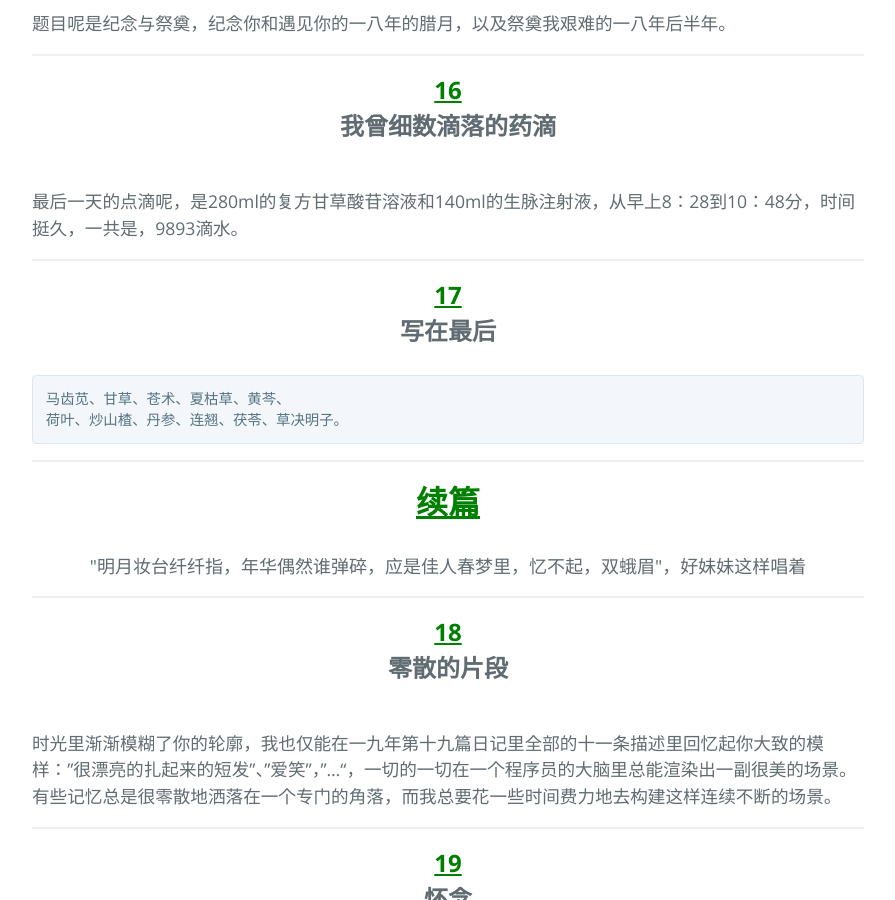
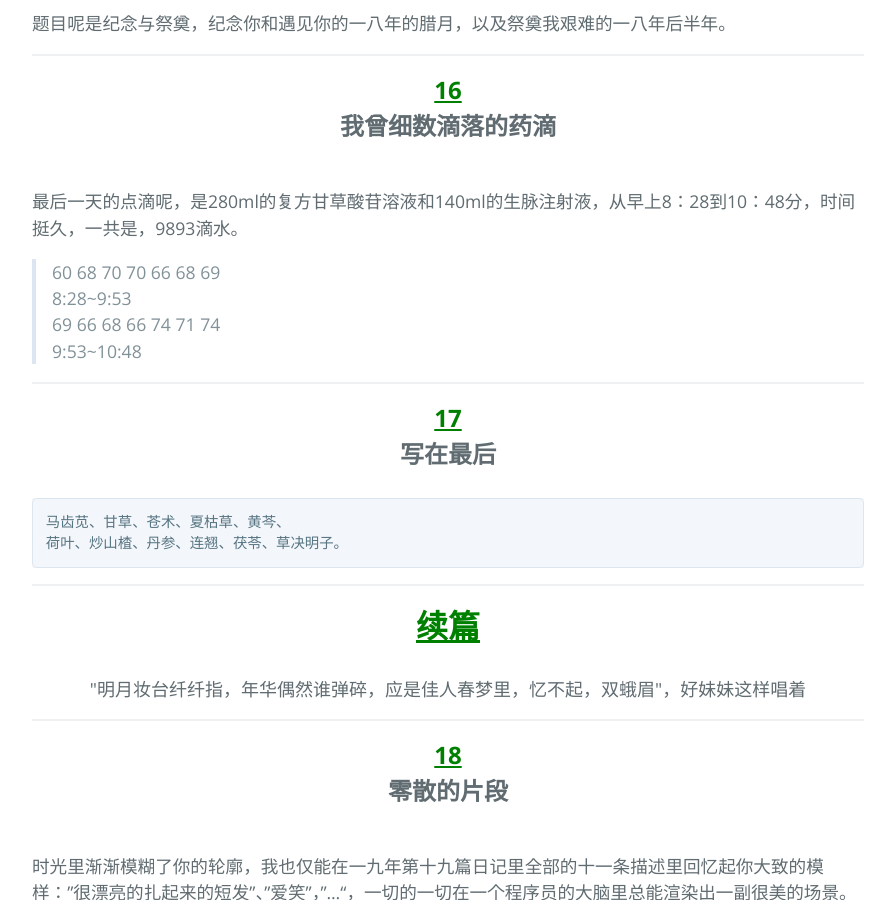
Before and after one commit to wfnian6/wfnian.github.io, a Jekyll site: the page built from _posts/2019-04-30-.md, in a window 1280 px wide and 900 px high, scrolled down 5757 px. Shown: the whole window, without its empty margins (192-1087 px from the left). Built offline with Jekyll 4.4.1, drawn with Linux system fonts in a browser that asks for light colours; our own code applies the rules of GitHub Pages for plain Markdown files; comment, search, counter and statistics services are not loaded; some of the changed text lies outside the part shown.

Commit message:
Update 2019-04-30-.md

```diff
--- a/_posts/2019-04-30-.md
+++ b/_posts/2019-04-30-.md
@@ -413,6 +413,11 @@
 
 
 最后一天的点滴呢，是280ml的复方甘草酸苷溶液和140ml的生脉注射液，从早上8：28到10：48分，时间挺久，一共是，9893滴水。
+> 60 68 70 70 66 68 69
+> 8:28~9:53
+> 69 66 68 66 74 71 74
+> 9:53~10:48
+
 
 
 
```
Also changed, not shown: other parts of _posts/2019-04-30-.md (+2 -1 lines).
